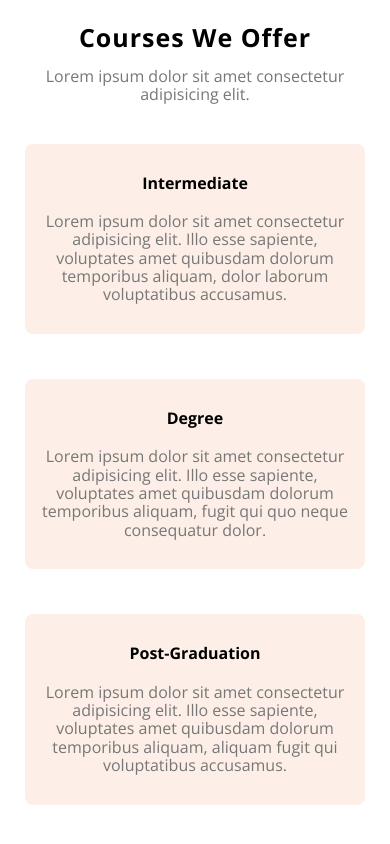
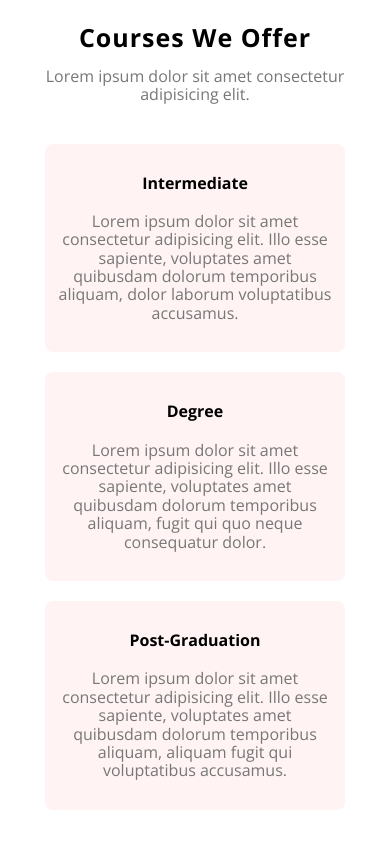
Before and after one commit to AhmedERRAJAAI/eduford-university, a plain HTML site: page index.html in a window 390 px wide. Shown: the part 891-1735 px from the top of the page. Drawn offline with nearby package versions, Linux system fonts and the light colour scheme.

Commit message:
course section : responsive with flex (updates)

```diff
--- a/css/edufold.css
+++ b/css/edufold.css
@@ -320,18 +320,36 @@ a{
     padding-bottom: var(--main-padding);
 }
 .courses .container .courses-types{
-    display: grid;
+    /* display: grid;
     grid-template-columns: repeat(auto-fill,minmax(300px,1fr));
     grid-gap: 45px;
+     */
+     display: flex;
+     justify-content: space-between;
+     flex-wrap: wrap;
 }
 .courses .box{
+    min-width: 300px;
+    flex: 1;
     text-align: center;
     padding: 30px 10px;
-    background-color: rgb(253, 239, 231);
+    background-color: #fff3f3;
     border-radius: 8px;
     transition: 0.2s;
-    margin: auto;
+    margin: 0 20px 20px ;
 }
+/* --------- under evaluation --------- */
+/* @media (max-width:1200px){
+    .courses .container .courses-types{
+        display: flex;
+    flex-direction: column;
+    justify-content: center;
+    }
+    .courses .box{
+        margin: 20px auto;
+    }
+} */
+/* --------- end under evaluation --------- */
 .courses .box:hover{
     box-shadow: 0px 0px 9px -1px #777;
     transform: scale(1.02);
```
